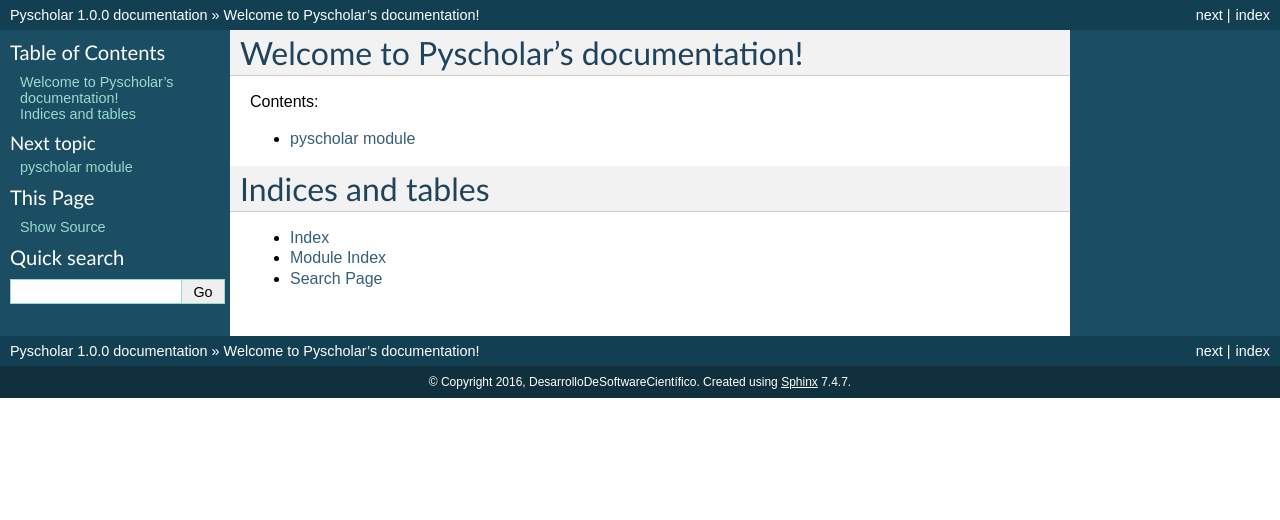
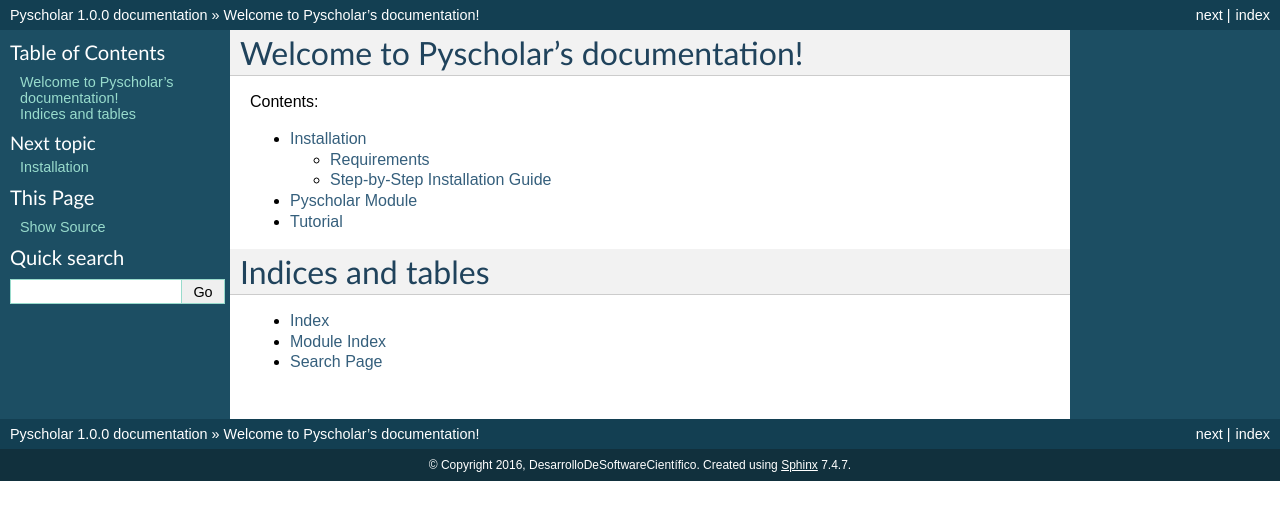
Before and after one commit to rfabila/Pyscholar, a Sphinx documentation site: the page built from docs/source/index.rst, in a window 1280 px wide. Shown: the top 520 px of the page. Built offline with Sphinx 7.4.7, drawn with Linux system fonts in a browser that asks for light colours.

```diff
--- a/docs/source/conf.py
+++ b/docs/source/conf.py
@@ -34,6 +34,7 @@ extensions = [
     'sphinx.ext.intersphinx',
     'sphinx.ext.todo',
     'sphinx.ext.mathjax',
+    'sphinx.ext.autosummary'
 #    'sphinx.ext.viewcode',
 ]
 
--- a/docs/source/index.rst
+++ b/docs/source/index.rst
@@ -11,7 +12,10 @@ Contents:
 .. toctree::
    :maxdepth: 2
 
-   pyscholar
+
+   Installation <installation>
+   Pyscholar Module <pyscholar>
+   Tutorial <tutorial>
 
 
 
--- /dev/null
+++ b/docs/source/tutorial.rst
@@ -0,0 +1,4 @@
+.. _my-reference-label:
+
+Tutorial
+================
```
Also changed, not shown: other parts of docs/source/index.rst (+1 -0 lines), docs/source/installation.rst (added, +51 -0 lines), docs/source/pyscholar.rst (line endings or trailing spaces), 1 other file.
